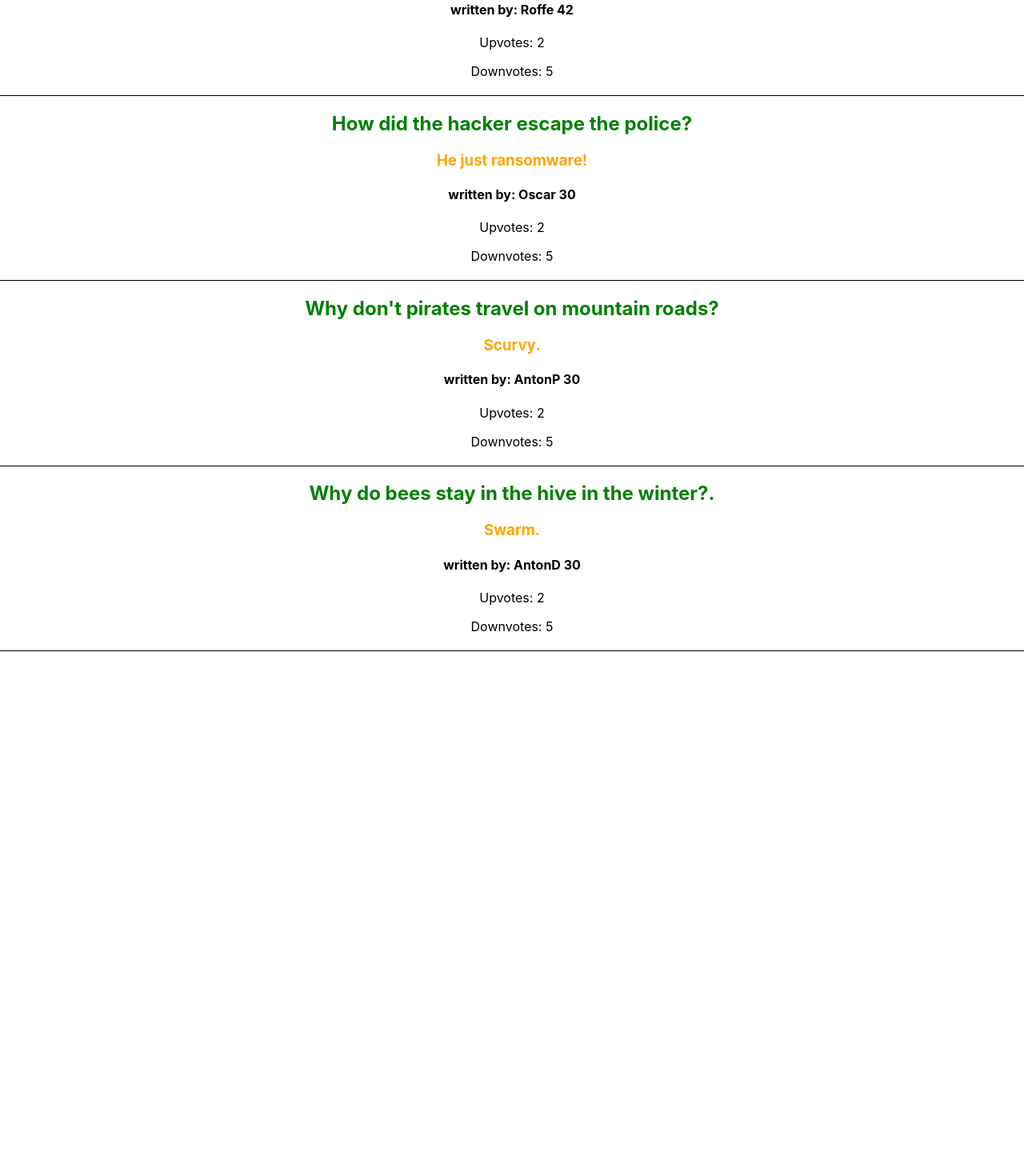
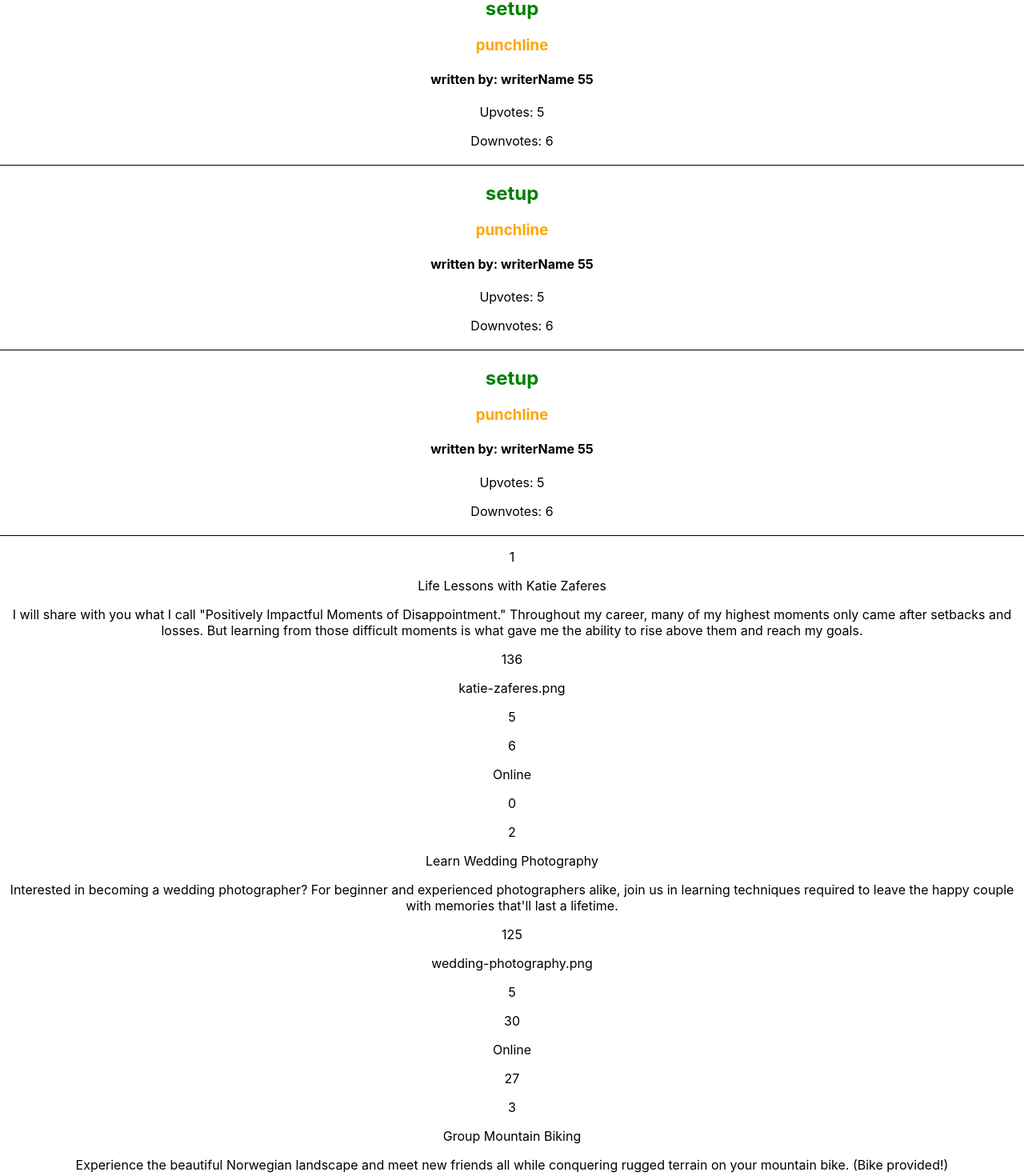
Before and after one commit to oscargelin/React-TS-pracc, a React (Create React App) app: page / in a window 1280 px wide. Shown: the part 487-1957 px from the top of the page at 80% size. Before the commit the page ends 1317 px from the top, so only its background shows below. Built offline with nearby package versions, Linux system fonts and the light colour scheme.

Commit message:
Updated Card component and JokeData

```diff
--- a/src/App.tsx
+++ b/src/App.tsx
@@ -2,68 +2,42 @@ import React from "react";
 import "./App.css";
 import Person from "./components/Person";
 import Joke from "./components/Joke";
+import Card from "./components/Card";
+import data from "./data";
+import JokeData from "./jokeData";
 
-let temp: number = 123;
-let tempTwo: string = "123";
-let tempThree: boolean = false;
+let jokes = JokeData.map((joke) => {
+  return (
+    <Joke
+      setup={joke.setup}
+      punchline={joke.punchline}
+      upVotes={joke.upVotes}
+      downVotes={joke.downVotes}
+      writer={{ name: joke.writer.name, age: joke.writer.age }}
+    />
+  );
+});
 
-type Person = {
-  name: string;
-  age: number;
-};
-
-let oscar: Person = {
-  name: "Oscar",
-  age: 30,
-};
-let antonP: Person = {
-  name: "AntonP",
-  age: 30,
-};
-
-let antonD: Person = {
-  name: "AntonD",
-  age: 30,
-};
-let LB: Person[] = [oscar, antonP, antonD];
+let cards = data.map((card) => {
+  return (
+    <Card
+      id={card.id}
+      title={card.title}
+      description={card.description}
+      price={card.price}
+      coverImg={card.coverImg}
+      stats={{ rating: card.stats.rating, reviewCount: card.stats.reviewCount }}
+      location={card.location}
+      openSpots={card.openSpots}
+    />
+  );
+});
 
 function App() {
-  console.log(LB);
   return (
     <div className="App">
-      <h1>{temp}</h1>
-      <h2>{tempTwo}</h2>
-      <h3>{tempThree ? "123" : "456"}</h3>
-      <Person name={antonP.name} age={antonP.age} />
-      <Person name={oscar.name} age={oscar.age} />
-      <Joke
-        setup="I got my daughter a fridge for her birthday."
-        punchline="I can't wait to see her face light up when she opens it."
-        upVotes={2}
-        downVotes={5}
-        writer={{ name: "Roffe", age: 42 }}
-      />
-      <Joke
-        setup="How did the hacker escape the police?"
-        punchline="He just ransomware!"
-        upVotes={2}
-        downVotes={5}
-        writer={{ name: oscar.name, age: oscar.age }}
-      />
-      <Joke
-        setup="Why don't pirates travel on mountain roads?"
-        punchline="Scurvy."
-        upVotes={2}
-        downVotes={5}
-        writer={{ name: antonP.name, age: antonP.age }}
-      />
-      <Joke
-        setup="Why do bees stay in the hive in the winter?."
-        punchline="Swarm."
-        upVotes={2}
-        downVotes={5}
-        writer={{ name: antonD.name, age: antonD.age }}
-      />
+      <div>{jokes}</div>
+      <div>{cards}</div>
     </div>
   );
 }
--- /dev/null
+++ b/src/components/Card.tsx
@@ -0,0 +1,36 @@
+interface Props {
+  id: number;
+  title: string;
+  description: string;
+  price: number;
+  coverImg: string;
+  stats: {
+    rating: number;
+    reviewCount: number;
+  };
+  location: string;
+  openSpots: number;
+}
+
+const Card = (props: Props) => {
+  return (
+    <div>
+      <div>
+        <p>{props.id}</p>
+        <p>{props.title}</p>
+        <p>{props.description}</p>
+        <p>{props.price}</p>
+        <p>{props.coverImg}</p>
+      </div>
+      <div className="stats">
+        <p>{props.stats.rating}</p>
+        <p>{props.stats.reviewCount}</p>
+      </div>
+      <div>
+        <p>{props.location}</p>
+        <p>{props.openSpots}</p>
+      </div>
+    </div>
+  );
+};
+export default Card;
--- /dev/null
+++ b/src/data.tsx
@@ -0,0 +1,44 @@
+export default [
+  {
+    id: 1,
+    title: "Life Lessons with Katie Zaferes",
+    description:
+      'I will share with you what I call "Positively Impactful Moments of Disappointment." Throughout my career, many of my highest moments only came after setbacks and losses. But learning from those difficult moments is what gave me the ability to rise above them and reach my goals.',
+    price: 136,
+    coverImg: "katie-zaferes.png",
+    stats: {
+      rating: 5.0,
+      reviewCount: 6,
+    },
+    location: "Online",
+    openSpots: 0,
+  },
+  {
+    id: 2,
+    title: "Learn Wedding Photography",
+    description:
+      "Interested in becoming a wedding photographer? For beginner and experienced photographers alike, join us in learning techniques required to leave the happy couple with memories that'll last a lifetime.",
+    price: 125,
+    coverImg: "wedding-photography.png",
+    stats: {
+      rating: 5.0,
+      reviewCount: 30,
+    },
+    location: "Online",
+    openSpots: 27,
+  },
+  {
+    id: 3,
+    title: "Group Mountain Biking",
+    description:
+      "Experience the beautiful Norwegian landscape and meet new friends all while conquering rugged terrain on your mountain bike. (Bike provided!)",
+    price: 50,
+    coverImg: "mountain-bike.png",
+    stats: {
+      rating: 4.8,
+      reviewCount: 2,
+    },
+    location: "Norway",
+    openSpots: 3,
+  },
+];
--- /dev/null
+++ b/src/jokeData.tsx
@@ -0,0 +1,47 @@
+type Joked = {
+  setup: string;
+  punchline: string;
+  upVotes: number;
+  downVotes: number;
+  writer: {
+    name: string;
+    age: number;
+  };
+};
+
+const jokeOne: Joked = {
+  setup: "setup",
+  punchline: "punchline",
+  upVotes: 5,
+  downVotes: 6,
+  writer: { name: "writerName", age: 55 },
+};
+const jokeTwo: Joked = {
+  setup: "setup",
+  punchline: "punchline",
+  upVotes: 5,
+  downVotes: 6,
+  writer: { name: "writerName", age: 55 },
+};
+const jokeThree: Joked = {
+  setup: "setup",
+  punchline: "punchline",
+  upVotes: 5,
+  downVotes: 6,
+  writer: { name: "writerName", age: 55 },
+};
+const jokeFour: Joked = {
+  setup: "setup",
+  punchline: "punchline",
+  upVotes: 5,
+  downVotes: 6,
+  writer: { name: "writerName", age: 55 },
+};
+const jokeFive: Joked = {
+  setup: "setup",
+  punchline: "punchline",
+  upVotes: 5,
+  downVotes: 6,
+  writer: { name: "writerName", age: 55 },
+};
+export default [jokeOne, jokeThree, jokeTwo, jokeFour, jokeFive];
```
